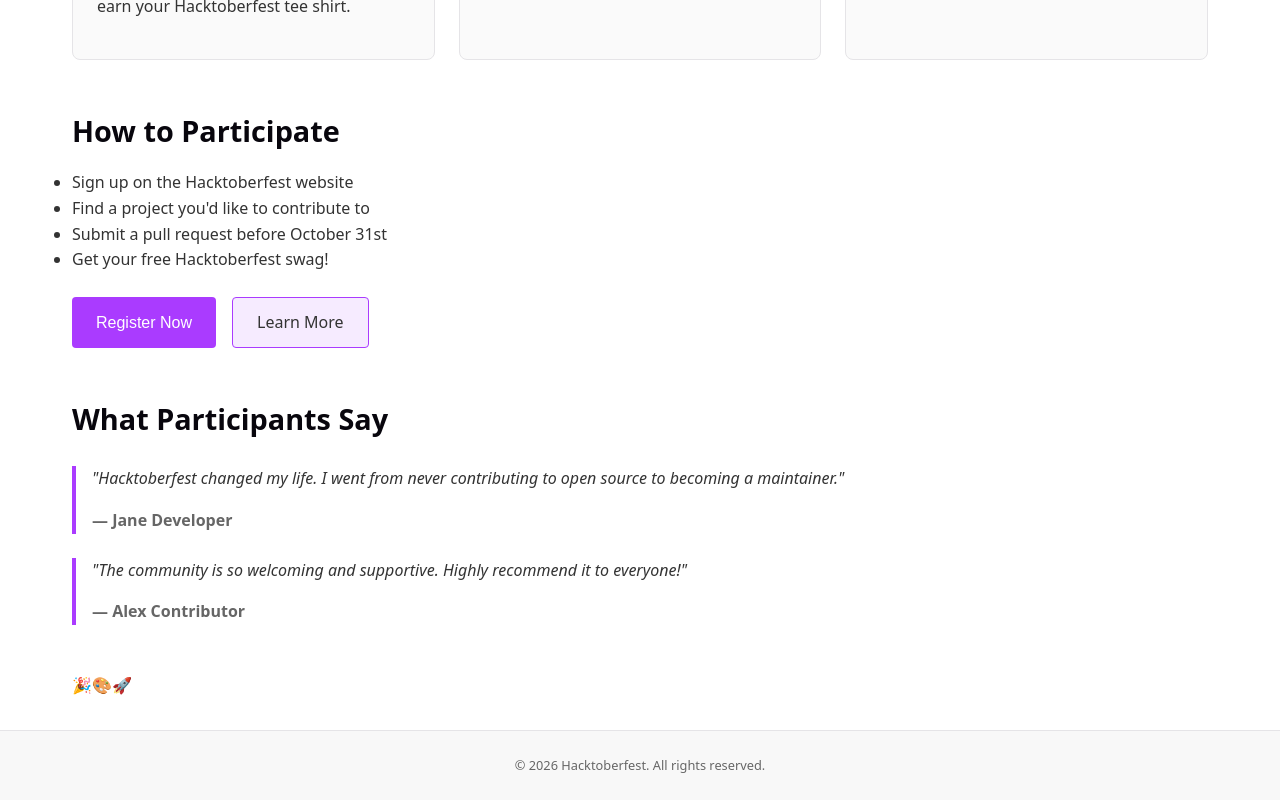
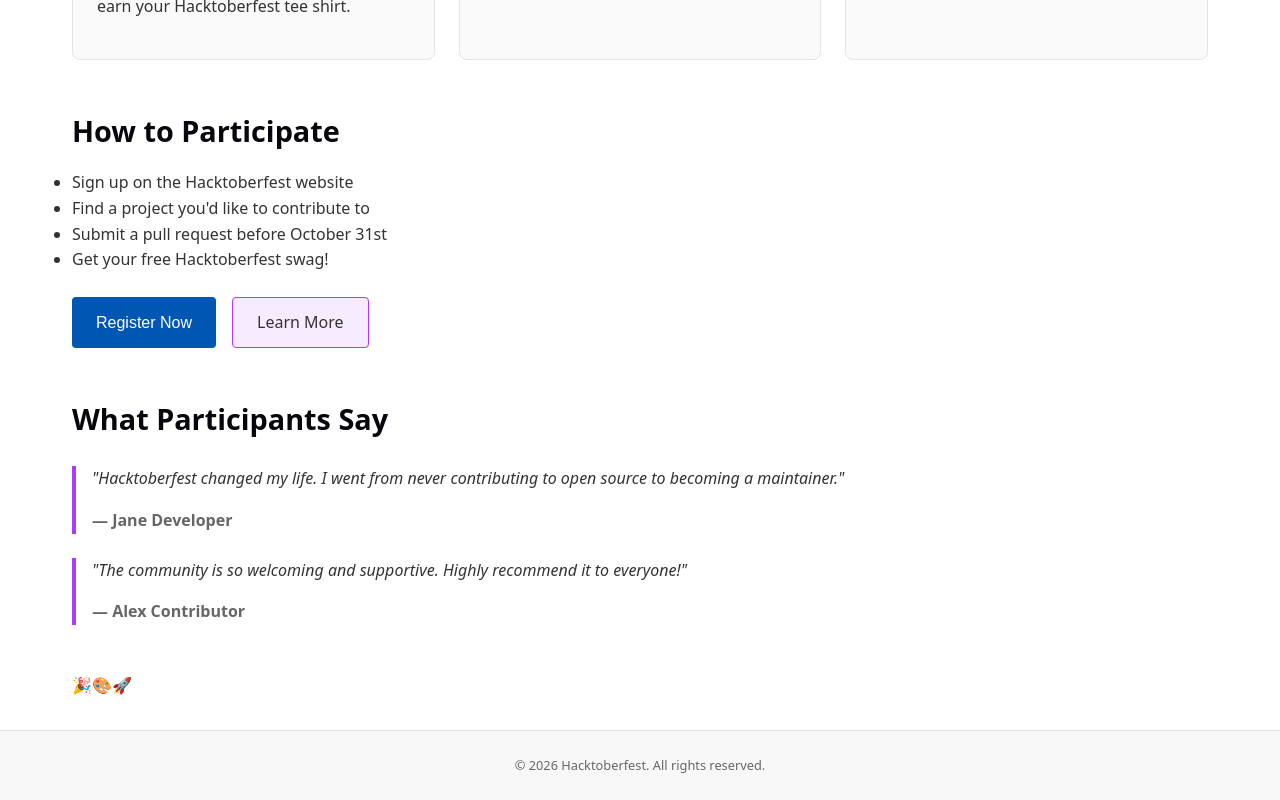
Before and after one commit to akashjpal/Hackoctober-fest-sample-website, a React (Vite) app: page / in a window 1280 px wide. Shown: the part 951-1751 px from the top of the page. Built offline with nearby package versions, Linux system fonts and the light colour scheme.

Commit message:
fix: Fix for color-contrast: Ensure the contrast between foreground and background colors meets WCAG 2 AA minimum contrast ratio thresholds

```diff
--- a/src/pages/Home.tsx
+++ b/src/pages/Home.tsx
@@ -46,7 +46,7 @@
           <li>Get your free Hacktoberfest swag!</li>
         </ul>
         <div className="cta-section">
-          <button>Register Now</button>
+          <button style={{ backgroundColor: '#0056b3', color: '#ffffff' }}>Register Now</button>
           <a href="https://hacktoberfest.com">Learn More</a>
         </div>
       </section>
```
